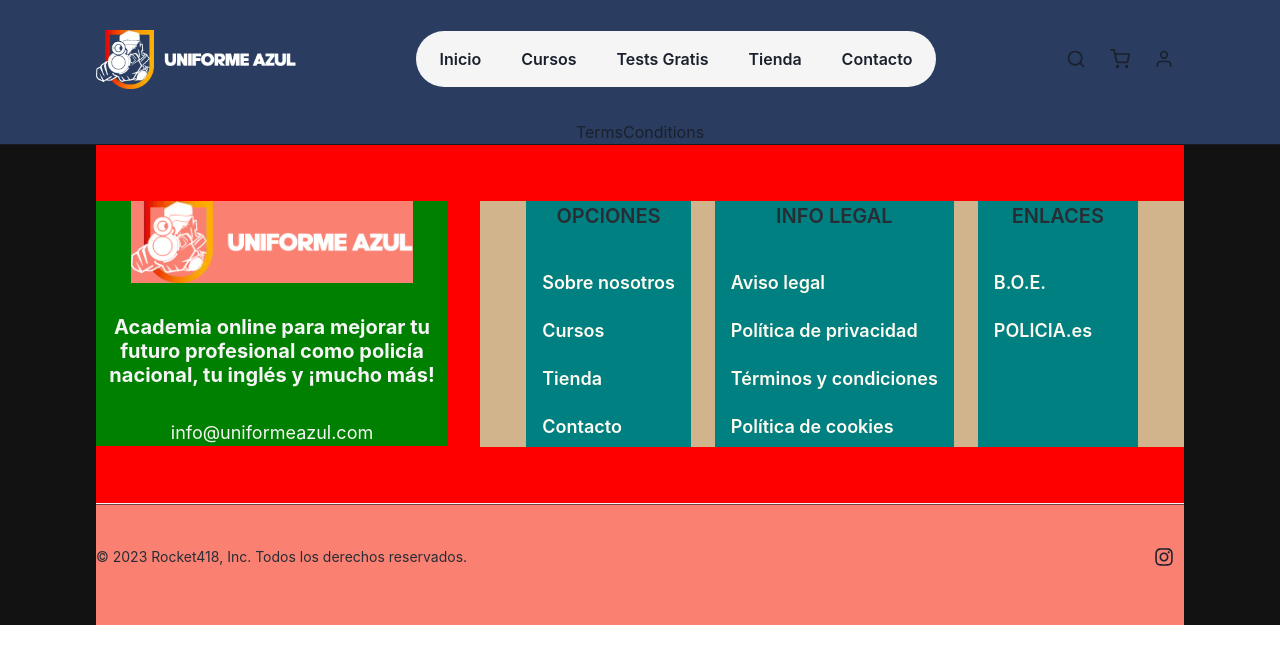
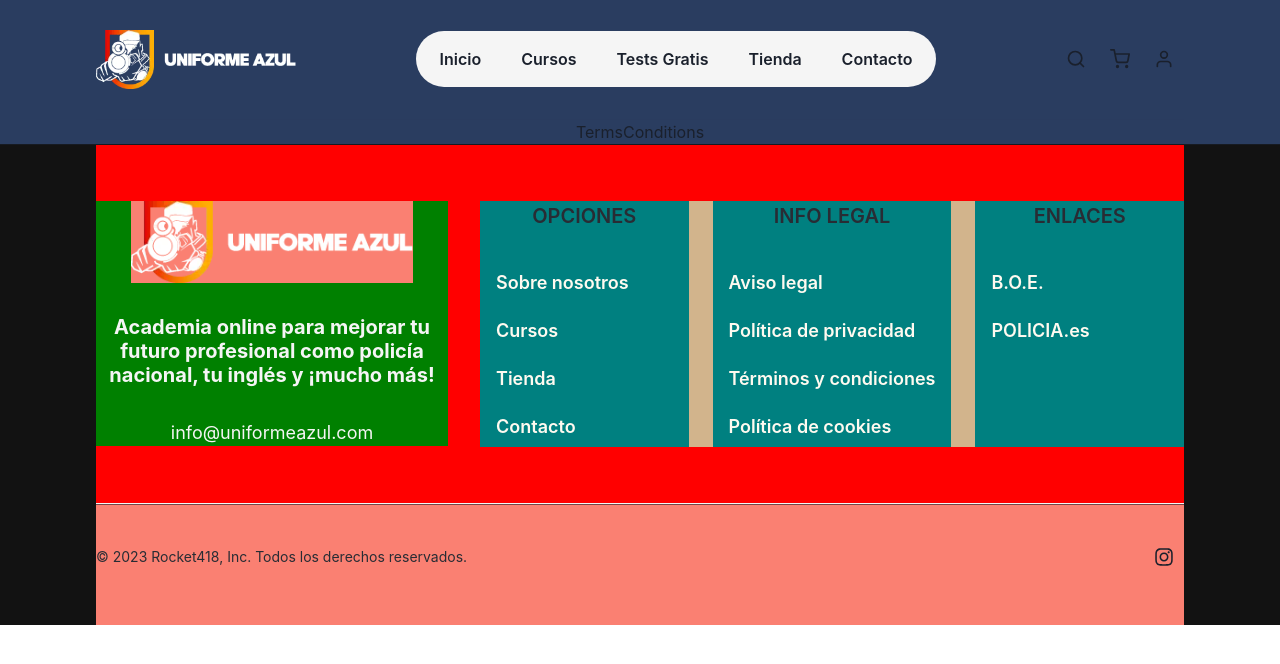
Before and after one commit to LuisferGuevara/ua-pruebas, a React (Create React App) app: page /termsconditions in a window 1280 px wide. Shown: the top 664 px of the page. Built offline with nearby package versions, Linux system fonts and the light colour scheme.

Commit message:
FEAT: estilitos al nav y al footer

```diff
--- a/src/ui/common/Footer/Footer.jsx
+++ b/src/ui/common/Footer/Footer.jsx
@@ -94,9 +94,7 @@ justifyContent={"center"}
 
               key={idx}
               spacing="8"
-              minW={{
-                lg: "40",
-              }}
+              w="100%"
             >
               <Text fontSize="xl" color="whitesmoke" fontWeight="semibold">
                 {group.title}
--- a/src/ui/pages/Login/Login.jsx
+++ b/src/ui/pages/Login/Login.jsx
@@ -54,7 +54,7 @@ export const Login = () => (
                   <Text
                     fontSize="lg"
                     maxW="md"
-                    bgColor="green"
+
                     fontWeight="bold"
                     color="white !important"
                     textShadow="1px 2px 0 black"
```
